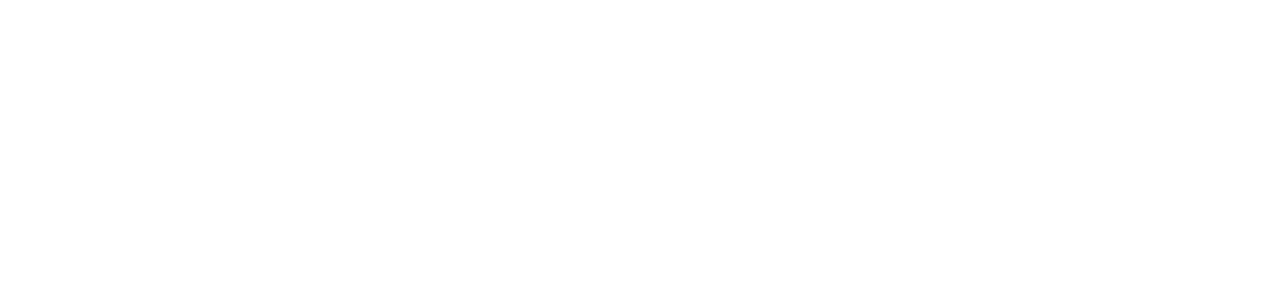
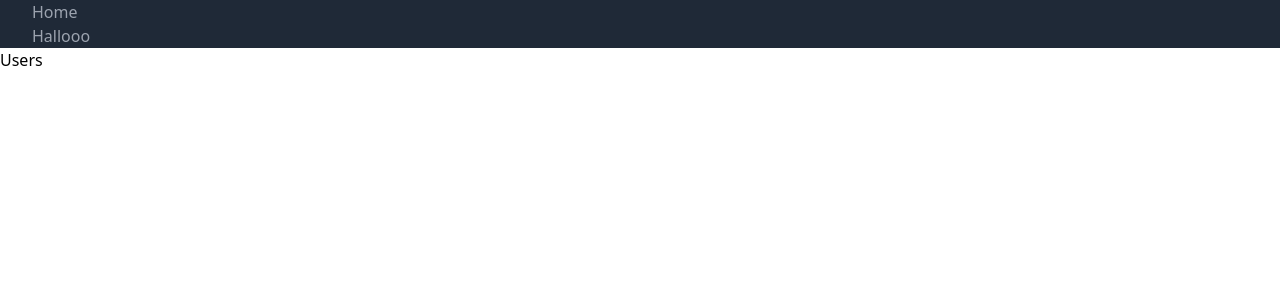
Before and after one commit to tomvoet/fullstack-tech-blog, a Nuxt app in the folder frontend/: page / in a window 1280 px wide. Shown: the top 300 px of the page. Built offline with nearby package versions, Linux system fonts and the light colour scheme.

Commit message:
Added default layout

```diff
--- /dev/null
+++ b/frontend/components/Navbar.vue
@@ -0,0 +1,20 @@
+<template>
+  <nav class="bg-gray-800">
+    <div class="max-w-7xl mx-auto px-2 sm:px-6 lg:px-8 text-gray-400">
+    <NuxtLink to="/">Home</NuxtLink>
+    <div>Hallooo</div>
+    </div>
+
+  </nav>
+</template>
+
+<script lang="ts">
+
+export default ({
+  name: 'Navbar'
+})
+</script>
+
+
+<style>
+</style>
--- /dev/null
+++ b/frontend/layouts/default.vue
@@ -0,0 +1,6 @@
+<template>
+  <div>
+    <Navbar />
+    <Nuxt />
+  </div>
+</template>
--- a/frontend/pages/index.vue
+++ b/frontend/pages/index.vue
@@ -1,11 +1,12 @@
 <template>
-  <Header />
+  <div>
+    <NuxtLink to="/users">Users</NuxtLink>
+  </div>
 </template>
 
 <script lang="ts">
-import Vue from 'vue'
 
-export default Vue.extend({
+export default ({
   name: 'IndexPage',
 })
 </script>
--- a/frontend/pages/users/_username.vue
+++ b/frontend/pages/users/_username.vue
@@ -1,13 +1,8 @@
 <template>
-  <header>
-    <div class="rounded-xl">Hallo</div>
-    <NuxtLink class="text-2xl" to="/">Home</NuxtLink>
-    {{ user }}
-  </header>
+    <div>{{ user }}</div>
 </template>
 
 <script lang="ts">
-import Vue from 'vue'
 
 export default {
   async asyncData({params}: {params: {username: string}}) {
@@ -38,6 +33,7 @@ export default {
   }
 }
 
+
 </script>
 
 <style>
--- a/frontend/pages/users/index.vue
+++ b/frontend/pages/users/index.vue
@@ -1,9 +1,5 @@
 <template>
-  <header>
-    <div class="rounded-xl">Hallo</div>
-    <NuxtLink class="text-2xl" to="/">Home</NuxtLink>
-    {{ users }}
-  </header>
+    <div>{{ users }}</div>
 </template>
 
 <script lang="ts">
```
Lines whose indentation alone changed are shown as unchanged.
